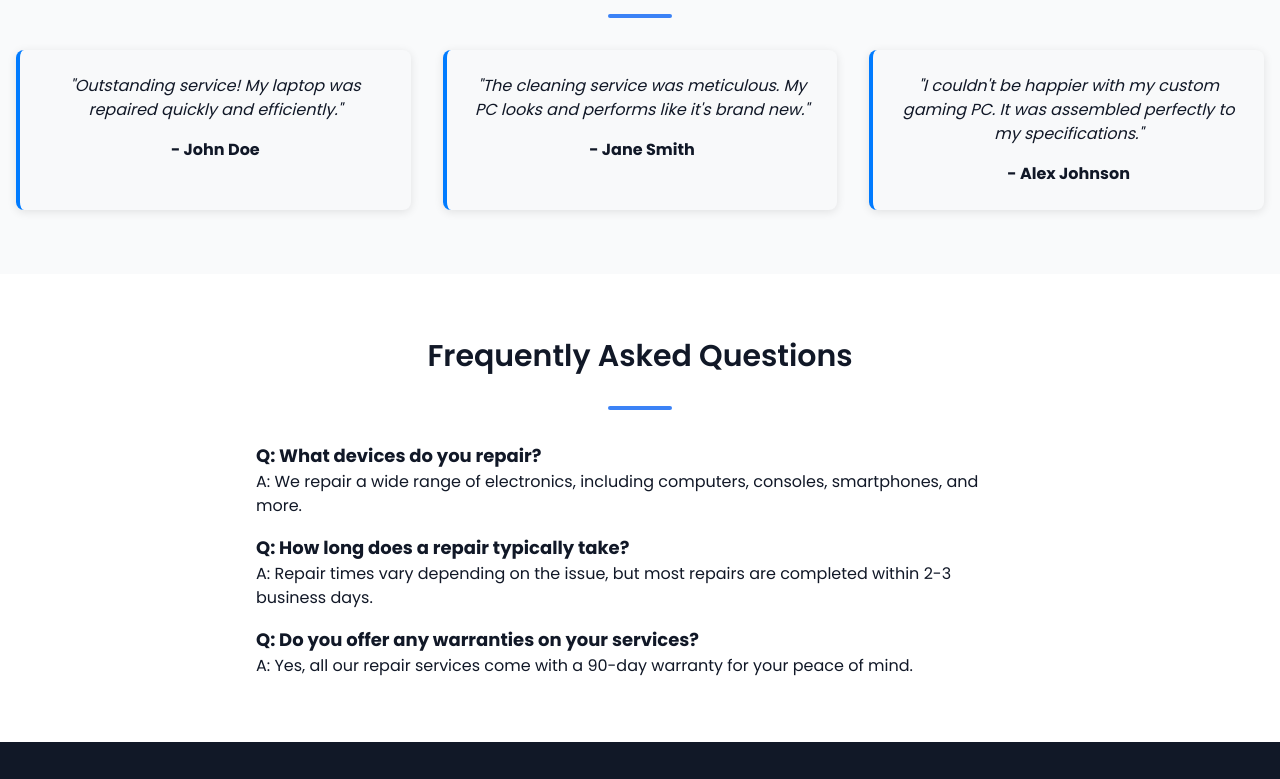
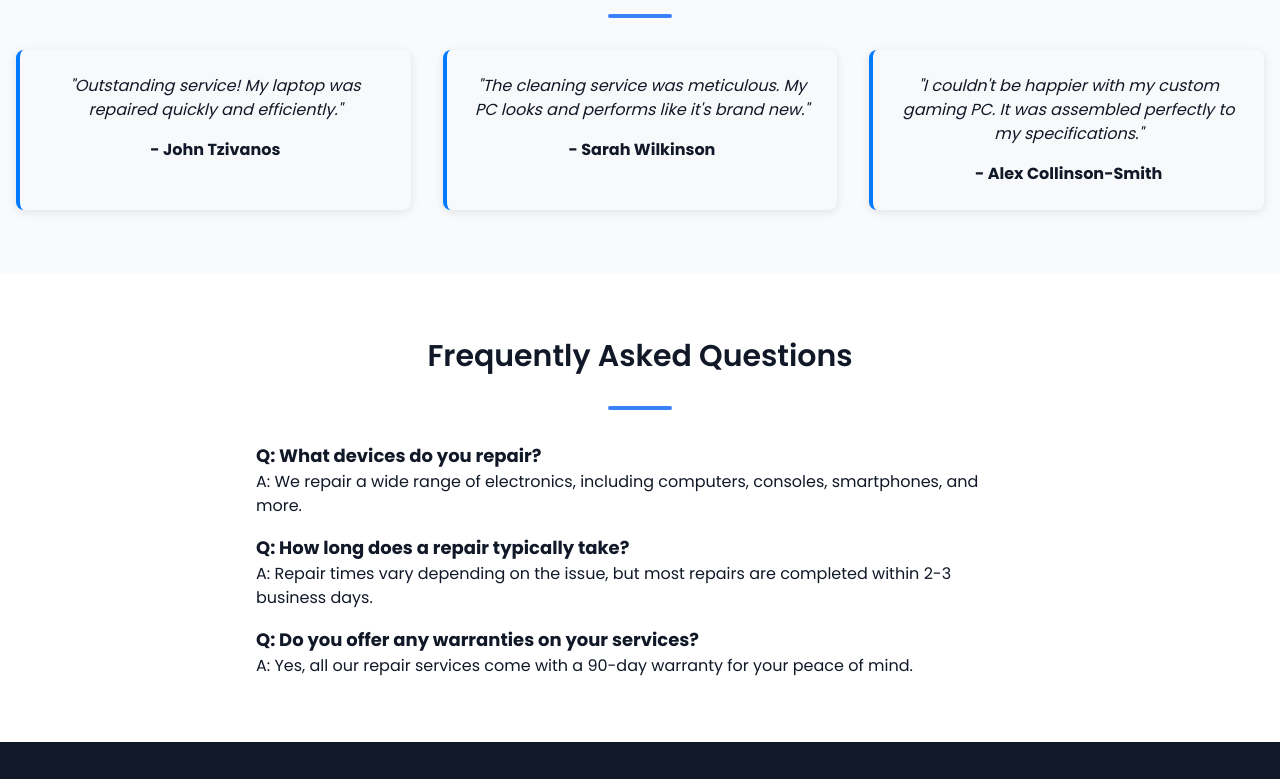
Before and after one commit to rorukzz/templestowe-technology-services, a plain HTML site: page index.html in a window 1280 px wide. Shown: the part 2440-3219 px from the top of the page. Drawn offline with nearby package versions, Linux system fonts and the light colour scheme.

Commit message:
Update index.html

```diff
--- a/index.html
+++ b/index.html
@@ -4,7 +4,7 @@
 <head>
     <meta charset="UTF-8">
     <meta name="viewport" content="width=device-width, initial-scale=1.0">
-    <title>Comprehensive Electronics Repair & Custom PC Services</title>
+    <title>Templestowe Technologogy Services</title>
     <!-- Include Poppins Font -->
     <link href="https://fonts.googleapis.com/css2?family=Poppins:wght@300;400;500;600;700&display=swap" rel="stylesheet">
     <link href="https://cdn.jsdelivr.net/npm/tailwindcss@2.2.19/dist/tailwind.min.css" rel="stylesheet">
@@ -378,15 +378,15 @@
             <div class="fade-in grid grid-cols-1 sm:grid-cols-2 lg:grid-cols-3 gap-8 px-4">
                 <div class="testimonial-card p-4">
                     <p class="italic">"Outstanding service! My laptop was repaired quickly and efficiently."</p>
-                    <span class="block mt-4 font-bold">- John Doe</span>
+                    <span class="block mt-4 font-bold">- John Tzivanos</span>
                 </div>
                 <div class="testimonial-card p-4">
                     <p class="italic">"The cleaning service was meticulous. My PC looks and performs like it's brand new."</p>
-                    <span class="block mt-4 font-bold">- Jane Smith</span>
+                    <span class="block mt-4 font-bold">- Sarah Wilkinson</span>
                 </div>
                 <div class="testimonial-card p-4">
                     <p class="italic">"I couldn't be happier with my custom gaming PC. It was assembled perfectly to my specifications."</p>
-                    <span class="block mt-4 font-bold">- Alex Johnson</span>
+                    <span class="block mt-4 font-bold">- Alex Collinson-Smith</span>
                 </div>
             </div>
         </div>
```
